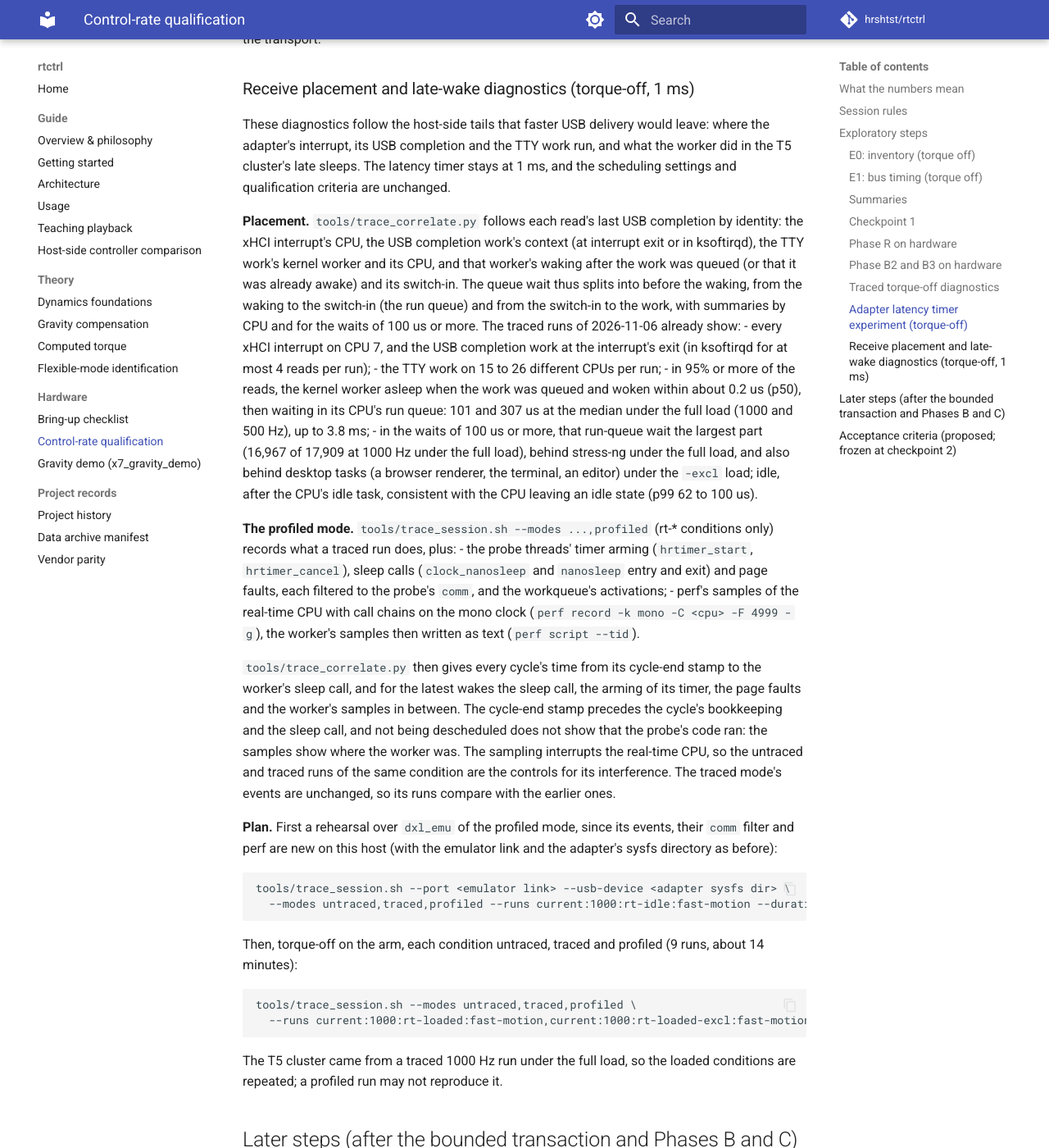
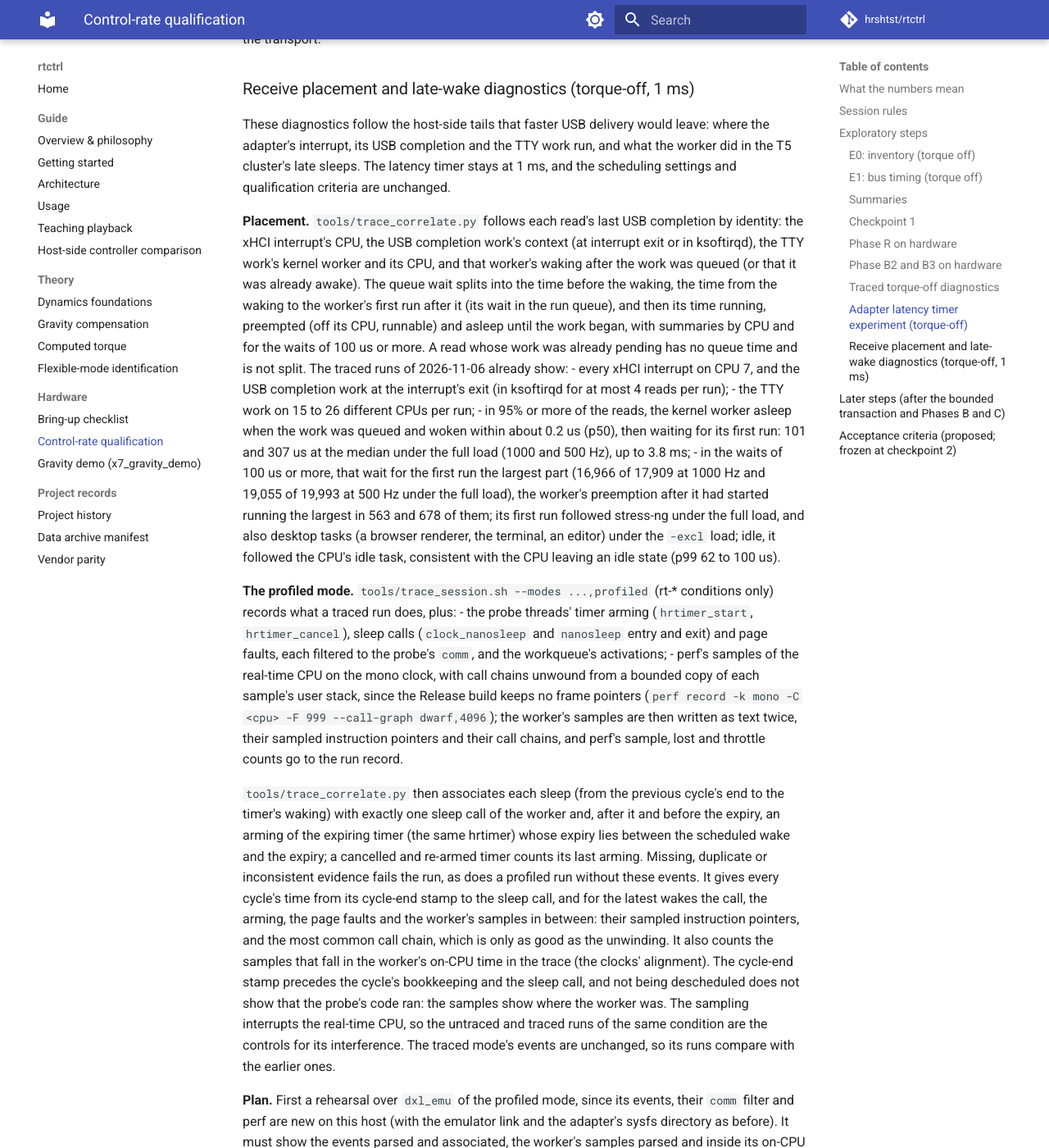
Before and after one commit to hrshtst/rtctrl, an MkDocs documentation site: the page built from docs/hardware/control-rate.md, in a window 1280 px wide and 1400 px high, scrolled down 17880 px. Shown: the whole window at 82% size. Built offline with MkDocs 1.6.1 and Material for MkDocs 9.7.7, drawn with Linux system fonts in a browser that asks for light colours; comment, search, counter and statistics services are not loaded; some of the changed text lies outside the part shown.

Commit message:
docs(control-rate): the corrected placement split and profiling
- Placement: the queue wait splits at the kernel worker's first run
  after its waking, then running, preempted and asleep; the recomputed
  2026-11-06 summaries (wait for the first run 101 and 307 us at the
  median under the full load, up to 3.8 ms, the largest part of 16,966
  of 17,909 and 19,055 of 19,993 long waits; preemption the largest in
  563 and 678).
- The profiled mode: DWARF-unwound call chains from a bounded stack copy
  at 999 Hz, the two exports and perf's counts; the bounded sleep
  associations and their failures; what the rehearsal must show.

Claude-Session: https://claude.ai/code/session_019n1vHmKvqcQXktHbT1RjBu

````diff
--- a/docs/hardware/control-rate.md
+++ b/docs/hardware/control-rate.md
@@ -815,21 +815,25 @@ are unchanged.
 completion by identity: the xHCI interrupt's CPU, the USB completion work's
 context (at interrupt exit or in ksoftirqd), the TTY work's kernel worker and
 its CPU, and that worker's waking after the work was queued (or that it was
-already awake) and its switch-in. The queue wait thus splits into before
-the waking, from the waking to the switch-in (the run queue) and from the
-switch-in to the work, with summaries by CPU and for the waits of 100 us or
-more. The traced runs of 2026-11-06 already show:
+already awake). The queue wait splits into the time before the waking, the
+time from the waking to the worker's first run after it (its wait in the
+run queue), and then its time running, preempted (off its CPU, runnable)
+and asleep until the work began, with summaries by CPU and for the waits of
+100 us or more. A read whose work was already pending has no queue time and
+is not split. The traced runs of 2026-11-06 already show:
 - every xHCI interrupt on CPU 7, and the USB completion work at the
   interrupt's exit (in ksoftirqd for at most 4 reads per run);
 - the TTY work on 15 to 26 different CPUs per run;
 - in 95% or more of the reads, the kernel worker asleep when the work was
-  queued and woken within about 0.2 us (p50), then waiting in its CPU's
-  run queue: 101 and 307 us at the median under the full load (1000 and
-  500 Hz), up to 3.8 ms;
-- in the waits of 100 us or more, that run-queue wait the largest part
-  (16,967 of 17,909 at 1000 Hz under the full load), behind stress-ng
-  under the full load, and also behind desktop tasks (a browser renderer,
-  the terminal, an editor) under the `-excl` load; idle, after the CPU's
+  queued and woken within about 0.2 us (p50), then waiting for its first
+  run: 101 and 307 us at the median under the full load (1000 and 500 Hz),
+  up to 3.8 ms;
+- in the waits of 100 us or more, that wait for the first run the largest
+  part (16,966 of 17,909 at 1000 Hz and 19,055 of 19,993 at 500 Hz under
+  the full load), the worker's preemption after it had started running
+  the largest in 563 and 678 of them; its first run followed stress-ng
+  under the full load, and also desktop tasks (a browser renderer, the
+  terminal, an editor) under the `-excl` load; idle, it followed the CPU's
   idle task, consistent with the CPU leaving an idle state (p99 62 to
   100 us).
 
@@ -838,23 +842,37 @@ conditions only) records what a traced run does, plus:
 - the probe threads' timer arming (`hrtimer_start`, `hrtimer_cancel`), sleep
   calls (`clock_nanosleep` and `nanosleep` entry and exit) and page faults,
   each filtered to the probe's `comm`, and the workqueue's activations;
-- perf's samples of the real-time CPU with call chains on the mono clock
-  (`perf record -k mono -C <cpu> -F 4999 -g`), the worker's samples then
-  written as text (`perf script --tid`).
+- perf's samples of the real-time CPU on the mono clock, with call chains
+  unwound from a bounded copy of each sample's user stack, since the
+  Release build keeps no frame pointers (`perf record -k mono -C <cpu>
+  -F 999 --call-graph dwarf,4096`); the worker's samples are then written
+  as text twice, their sampled instruction pointers and their call chains,
+  and perf's sample, lost and throttle counts go to the run record.
 
-`tools/trace_correlate.py` then gives every cycle's time from its cycle-end
-stamp to the worker's sleep call, and for the latest wakes the sleep call,
-the arming of its timer, the page faults and the worker's samples in between.
-The cycle-end stamp precedes the cycle's bookkeeping and the sleep call, and
-not being descheduled does not show that the probe's code ran: the samples
-show where the worker was. The sampling interrupts the real-time CPU, so the
+`tools/trace_correlate.py` then associates each sleep (from the previous
+cycle's end to the timer's waking) with exactly one sleep call of the worker
+and, after it and before the expiry, an arming of the expiring timer (the
+same hrtimer) whose expiry lies between the scheduled wake and the expiry; a
+cancelled and re-armed timer counts its last arming. Missing, duplicate or
+inconsistent evidence fails the run, as does a profiled run without these
+events. It gives every cycle's time from its cycle-end stamp to the sleep
+call, and for the latest wakes the call, the arming, the page faults and the
+worker's samples in between: their sampled instruction pointers, and the
+most common call chain, which is only as good as the unwinding. It also
+counts the samples that fall in the worker's on-CPU time in the trace (the
+clocks' alignment). The cycle-end stamp precedes the cycle's bookkeeping and
+the sleep call, and not being descheduled does not show that the probe's
+code ran: the samples show where the worker was. The sampling interrupts the real-time CPU, so the
 untraced and traced runs of the same condition are the controls for its
 interference. The traced mode's events are unchanged, so its runs compare
 with the earlier ones.
 
 **Plan.** First a rehearsal over `dxl_emu` of the profiled mode, since its
 events, their `comm` filter and perf are new on this host (with the emulator
-link and the adapter's sysfs directory as before):
+link and the adapter's sysfs directory as before). It must show the events
+parsed and associated, the worker's samples parsed and inside its on-CPU
+time, no lost or throttled samples, and call chains that reach the probe's
+own functions (else the stack copy is too small or the unwinding fails):
 
 ```
 tools/trace_session.sh --port <emulator link> --usb-device <adapter sysfs dir> \
````
